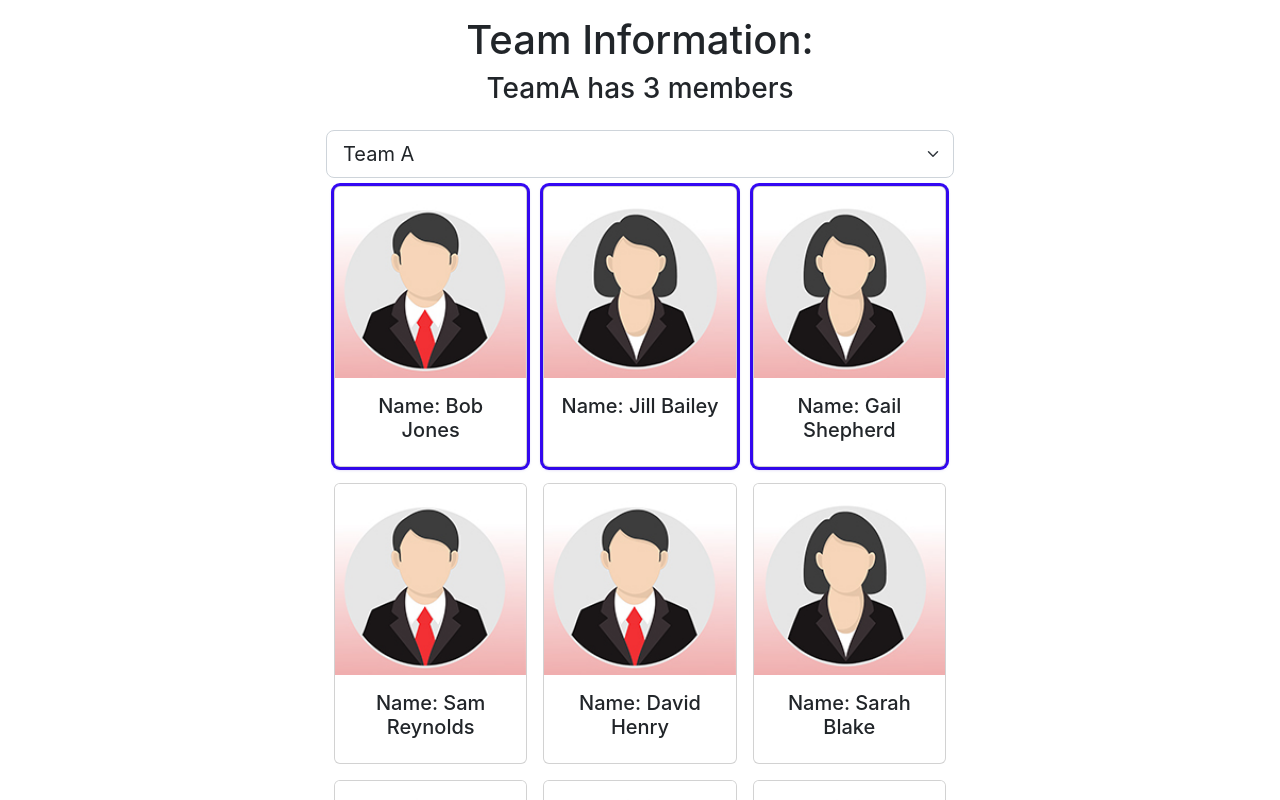
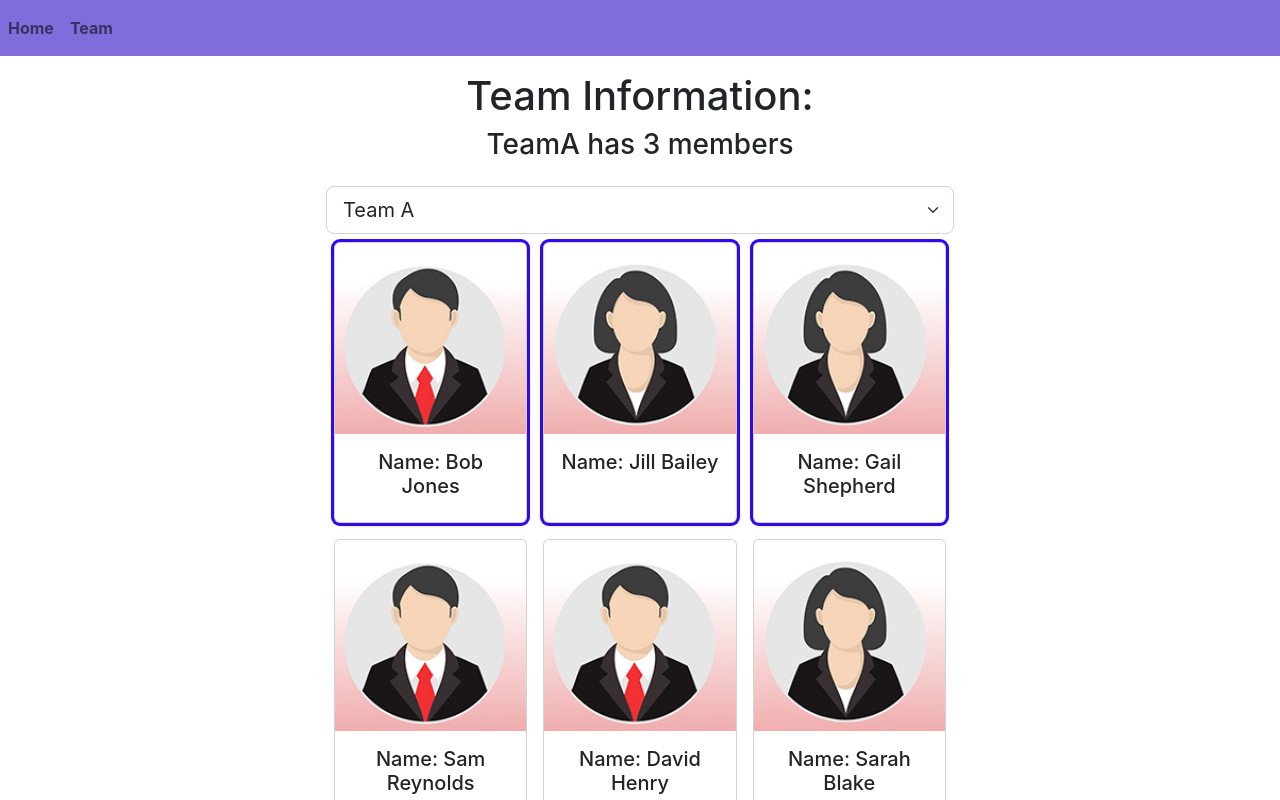
Before and after one commit to Samonto-Karmaker/Team-Management, a React (Create React App) app: page / in a window 1280 px wide. Shown: the top 800 px of the page. Built offline with nearby package versions, Linux system fonts and the light colour scheme; the HTML template or start-up script is replaced by a standard one.

Commit message:
Added Router and remaing pages

```diff
--- a/package.json
+++ b/package.json
@@ -9,6 +9,7 @@
     "bootstrap": "^5.2.2",
     "react": "^18.2.0",
     "react-dom": "^18.2.0",
+    "react-router-dom": "^6.6.1",
     "react-scripts": "5.0.1",
     "web-vitals": "^2.1.4"
   },
--- a/src/App.css
+++ b/src/App.css
@@ -7,6 +7,10 @@
     box-shadow: rgba(44, 11, 194, 0.6) 0px 1px 4px, rgb(53, 9, 247) 0px 0px 0px 3px;
 }
 
+.nav-background{
+    background-color: rgba(44, 11, 194, 0.6);
+}
+
 h1, h2, h3, h4, h5, h6, p{
     text-align: center;
 }
--- a/src/Components/BodyComponent.js
+++ b/src/Components/BodyComponent.js
@@ -1,15 +1,37 @@
 import React from "react";
 import Employee from "./Employee";
+import GroupedTeamMembers from "./GroupedTeamMembers";
+import NotFound from "./NotFound";
+import { Routes, Route } from "react-router-dom";
 
 const BodyComponent = props => {
     return(
         <div>
+            <Routes>
+                <Route
+                    path="/"
+                    element={
                         <Employee
                             employees = {props.employees}
                             selectedTeam = {props.selectedTeam}
                             handleSelectedTeamChange = {props.handleSelectedTeamChange}
                             handleEmployeeClick = {props.handleEmployeeClick}
                         />
+                    }
+                ></Route>
+                <Route
+                    path="/GroupedTeamMembers"
+                    element={
+                        <GroupedTeamMembers />
+                    }
+                ></Route>
+                <Route
+                    path="*"
+                    element={
+                        <NotFound />
+                    }
+                ></Route>
+            </Routes>
         </div>
     )
 }
--- /dev/null
+++ b/src/Components/GroupedTeamMembers.js
@@ -0,0 +1,16 @@
+import React from "react";
+import "../App.css"
+
+const GroupedTeamMembers = () => {
+    return(
+        <div className="Container">
+            <div className="row justify-content-center mt-3 md-3">
+                <div className="col-6">
+                    <h1>Grouped Team Members</h1>
+                </div>
+            </div>
+        </div>
+    )
+}
+
+export default GroupedTeamMembers
--- a/src/Components/Header.js
+++ b/src/Components/Header.js
@@ -1,13 +1,19 @@
 import React from "react";
 import "../App.css"
+import Nav from "./Nav";
 
 const Header = props => {
     return(
-        <div className="Container">
-            <div className="row justify-content-center mt-3 md-3">
-                <div className="col-6">
-                    <h1>Team Information:</h1>
-                    <h3>{props.selectedTeam} has {props.memberCount} members</h3>
+        <div>
+            <div>
+                <Nav />
+            </div>
+            <div className="Container">
+                <div className="row justify-content-center mt-3 md-3">
+                    <div className="col-6">
+                        <h1>Team Information:</h1>
+                        <h3>{props.selectedTeam} has {props.memberCount} members</h3>
+                    </div>
                 </div>
             </div>
         </div>
--- /dev/null
+++ b/src/Components/Nav.js
@@ -0,0 +1,20 @@
+import React from "react";
+import { Link } from "react-router-dom";
+import "../App.css"
+
+const Nav = () => {
+    return(
+        <nav className="navbar navbar-expand-lg navbar-light nav-background">
+            <ul className="navbar-nav me-auto mb-2 mb-lg-0">
+                <li className="nav-item">
+                    <Link className="nav-link" to="/"><b>Home</b></Link>
+                </li>
+                <li className="nav-item">
+                    <Link className="nav-link" to="/GroupedTeamMembers"><b>Team</b></Link>
+                </li>
+            </ul>
+        </nav>
+    )
+}
+
+export default Nav
--- /dev/null
+++ b/src/Components/NotFound.js
@@ -0,0 +1,11 @@
+import React from "react";
+
+const NotFound = () => {
+    return(
+        <div>
+            <h1 className="text-danger">Error 404: Page Not Found</h1>
+        </div>
+    )
+}
+
+export default NotFound
--- a/src/MainComponent.js
+++ b/src/MainComponent.js
@@ -4,6 +4,7 @@ import Footer from "./Components/Footer";
 import Header from "./Components/Header";
 import { useState, useEffect } from "react";
 import employee_data from "../src/Data/employeeData";
+import { BrowserRouter } from "react-router-dom";
 
 const MainComponent = () => {
 
@@ -46,7 +47,7 @@ const MainComponent = () => {
     }
 
     return(
-        <div>
+        <BrowserRouter>
             <Header
                 selectedTeam = {selectedTeam}
                 memberCount = {employees.filter(employee => employee.teamName === selectedTeam).length}
@@ -58,7 +59,7 @@ const MainComponent = () => {
                 handleEmployeeClick = {handleEmployeeClick}
             />
             <Footer />
-        </div>
+        </BrowserRouter>
     )
 }
 
```
Also changed, not shown: 1 other file (tests, documents, lock files or other folders). Lines whose indentation alone changed are shown as unchanged.
